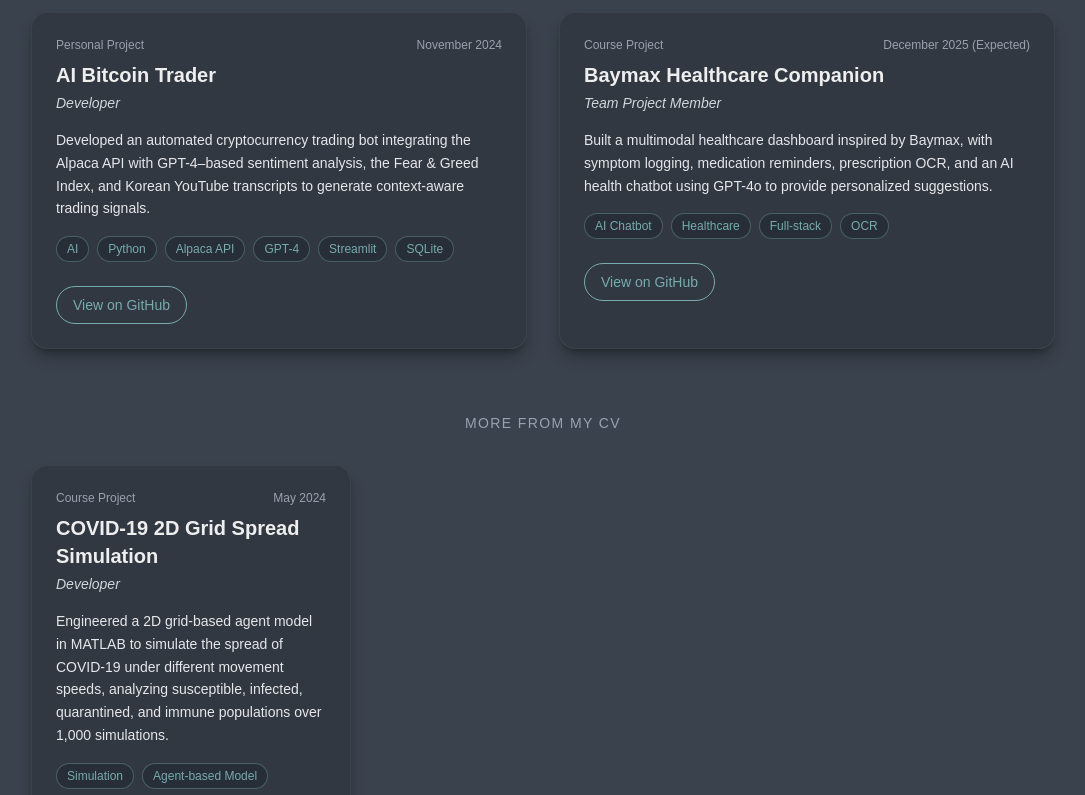
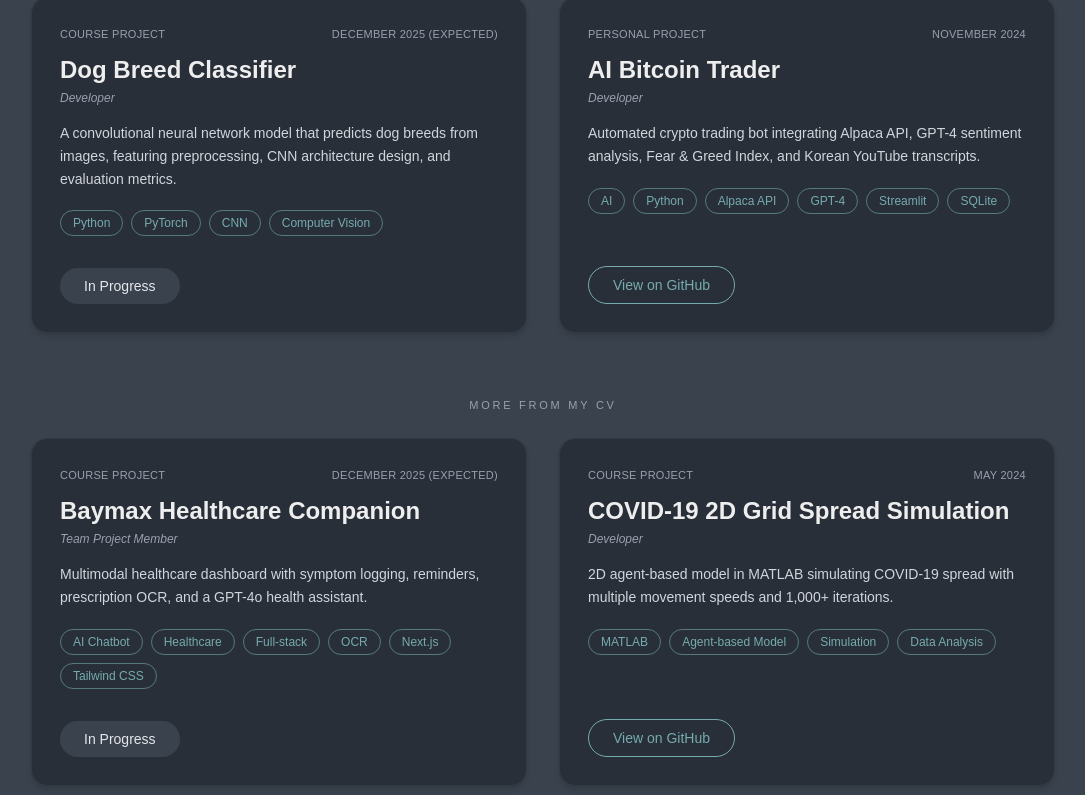
Before and after one commit to jihyeleekr/jihye-personal-webpage, a Next.js app: page / in a window 1280 px wide. Shown: the part 4840-5635 px from the top of the page, without its empty margins (97-1182 px from the left). Built offline with nearby package versions, Linux system fonts and the light colour scheme.

Commit message:
project update

```diff
--- a/components/Projects.tsx
+++ b/components/Projects.tsx
@@ -1,157 +1,208 @@
 "use client";
 
-import Link from "next/link";
-
-type Project = {
-  name: string;
-  role: string;
-  timeframe: string;
-  type: "Personal Project" | "Course Project";
-  description: string;
-  tags: string[];
-  link: string;
-  featured?: boolean;
+type TechTagProps = {
+  label: string;
 };
 
-const projects: Project[] = [
-  {
-    name: "AI Bitcoin Trader",
-    role: "Developer",
-    timeframe: "November 2024",
-    type: "Personal Project",
-    description:
-      "Developed an automated cryptocurrency trading bot integrating the Alpaca API with GPT-4–based sentiment analysis, the Fear & Greed Index, and Korean YouTube transcripts to generate context-aware trading signals.",
-    tags: ["AI", "Python", "Alpaca API", "GPT-4", "Streamlit", "SQLite"],
-    link: "https://github.com/jihyeleekr/aibitcoin",
-    featured: true,
-  },
-  {
-    name: "Baymax Healthcare Companion",
-    role: "Team Project Member",
-    timeframe: "December 2025 (Expected)",
-    type: "Course Project",
-    description:
-      "Built a multimodal healthcare dashboard inspired by Baymax, with symptom logging, medication reminders, prescription OCR, and an AI health chatbot using GPT-4o to provide personalized suggestions.",
-    tags: ["AI Chatbot", "Healthcare", "Full-stack", "OCR"],
-    link: "https://github.com/jihyeleekr/Baymax",
-    featured: true,
-  },
-  {
-    name: "COVID-19 2D Grid Spread Simulation",
-    role: "Developer",
-    timeframe: "May 2024",
-    type: "Course Project",
-    description:
-      "Engineered a 2D grid-based agent model in MATLAB to simulate the spread of COVID-19 under different movement speeds, analyzing susceptible, infected, quarantined, and immune populations over 1,000 simulations.",
-    tags: ["Simulation", "Agent-based Model", "MATLAB", "Data Analysis"],
-    link: "https://github.com/jihyeleekr/COVID-19-2D-Grid-Spread-Simulation-An-Agent-Based-Model",
-  },
-];
+function TechTag({ label }: TechTagProps) {
+  return (
+    <span className="inline-flex items-center rounded-full border border-[#76ABAE]/60 px-3 py-1 text-xs text-[#76ABAE]">
+      {label}
+    </span>
+  );
+}
 
 export default function Projects() {
-  const featuredProjects = projects.filter((p) => p.featured);
-  const otherProjects = projects.filter((p) => !p.featured);
-
   return (
     <section className="text-[#EEEEEE] py-24 px-6">
       <div className="max-w-5xl mx-auto">
-        {/* Header */}
-        <div className="text-center">
-          <p className="text-sm tracking-widest text-[#76ABAE] uppercase">
+        {/* Section label */}
+        <p className="text-xs tracking-widest text-center text-[#76ABAE] uppercase">
           Projects
         </p>
-          <h2 className="mt-3 text-3xl md:text-4xl font-extrabold">
-            A snapshot of my technical work.
+
+        {/* Main heading */}
+        <h2 className="mt-2 text-3xl md:text-4xl font-extrabold text-center">
+          Selected work & research projects.
         </h2>
-          <p className="mt-4 text-gray-300 text-lg max-w-2xl mx-auto">
-            Selected projects from my CV, focusing on AI, healthcare, and
-            simulation.
+
+        <p className="mt-4 text-center text-sm md:text-base text-gray-300 max-w-2xl mx-auto">
+          A mix of personal projects and course work where I combined AI, data,
+          and full-stack development.
         </p>
+
+        {/* ========= FEATURED PROJECTS ========= */}
+        <div className="mt-12">
+          <p className="text-[11px] tracking-[0.25em] text-center text-gray-400 uppercase">
+            Featured Projects
+          </p>
+
+          <div className="mt-6 grid gap-8 md:grid-cols-2">
+            {/* Dog Breed Classifier – Featured & In Progress */}
+            <article
+              className="flex flex-col justify-between h-full rounded-2xl bg-[#222831]/70 border border-white/5
+                         p-6 md:p-7 shadow-md hover:-translate-y-1 hover:shadow-xl hover:shadow-black/20
+                         transition-transform transition-shadow duration-300"
+            >
+              <div>
+                <div className="flex items-baseline justify-between text-[11px] uppercase tracking-wide text-gray-400">
+                  <span>Course Project</span>
+                  <span>December 2025 (Expected)</span>
                 </div>
 
-        {/* Featured projects */}
-        {featuredProjects.length > 0 && (
-          <div className="mt-16">
-            <h3 className="text-sm tracking-widest text-gray-400 uppercase text-center">
-              Featured Projects
+                <h3 className="mt-3 text-xl md:text-2xl font-semibold">
+                  Dog Breed Classifier
                 </h3>
-            <div className="mt-8 grid gap-8 md:grid-cols-2">
-              {featuredProjects.map((project) => (
-                <ProjectCard key={project.name} project={project} featured />
-              ))}
+                <p className="mt-1 text-xs italic text-gray-400">Developer</p>
+
+                <p className="mt-4 text-sm text-gray-300 leading-relaxed">
+                  A convolutional neural network model that predicts dog breeds from images,
+                  featuring preprocessing, CNN architecture design, and evaluation metrics.
+                </p>
+
+                <div className="mt-5 flex flex-wrap gap-2">
+                  <TechTag label="Python" />
+                  <TechTag label="PyTorch" />
+                  <TechTag label="CNN" />
+                  <TechTag label="Computer Vision" />
                 </div>
               </div>
-        )}
 
-        {/* Other projects */}
-        {otherProjects.length > 0 && (
-          <div className="mt-16">
-            <h3 className="text-sm tracking-widest text-gray-400 uppercase text-center">
-              More from my CV
+              <span className="mt-8 inline-flex self-start rounded-full bg-[#3A424D] px-6 py-2 text-sm font-medium text-gray-200">
+                In Progress
+              </span>
+            </article>
+
+            {/* AI Bitcoin Trader */}
+            <article
+              className="flex flex-col justify-between h-full rounded-2xl bg-[#222831]/70 border border-white/5
+                         p-6 md:p-7 shadow-md hover:-translate-y-1 hover:shadow-xl hover:shadow-black/20
+                         transition-transform transition-shadow duration-300"
+            >
+              <div>
+                <div className="flex items-baseline justify-between text-[11px] uppercase tracking-wide text-gray-400">
+                  <span>Personal Project</span>
+                  <span>November 2024</span>
+                </div>
+
+                <h3 className="mt-3 text-xl md:text-2xl font-semibold">
+                  AI Bitcoin Trader
                 </h3>
-            <div className="mt-8 grid gap-8 md:grid-cols-2 lg:grid-cols-3">
-              {otherProjects.map((project) => (
-                <ProjectCard key={project.name} project={project} />
-              ))}
+                <p className="mt-1 text-xs italic text-gray-400">Developer</p>
+
+                <p className="mt-4 text-sm text-gray-300 leading-relaxed">
+                  Automated crypto trading bot integrating Alpaca API, GPT-4 sentiment analysis,
+                  Fear &amp; Greed Index, and Korean YouTube transcripts.
+                </p>
+
+                <div className="mt-5 flex flex-wrap gap-2">
+                  <TechTag label="AI" />
+                  <TechTag label="Python" />
+                  <TechTag label="Alpaca API" />
+                  <TechTag label="GPT-4" />
+                  <TechTag label="Streamlit" />
+                  <TechTag label="SQLite" />
                 </div>
               </div>
-        )}
+
+              <a
+                href="https://github.com/jihyeleekr/aibitcoin"
+                target="_blank"
+                rel="noopener noreferrer"
+                className="mt-8 inline-flex self-start rounded-full border border-[#76ABAE] px-6 py-2 text-sm font-medium text-[#76ABAE] hover:bg-[#76ABAE]/10 transition"
+              >
+                View on GitHub
+              </a>
+            </article>
+          </div>
+        </div>
+
+        {/* ========= MORE FROM MY CV ========= */}
+        <div className="mt-16">
+          <p className="text-[11px] tracking-[0.25em] text-center text-gray-400 uppercase">
+            More from my CV
+          </p>
+
+          <div className="mt-6 grid gap-8 md:grid-cols-2">
+            {/* Baymax Healthcare Companion – In Progress */}
+            <article
+              className="flex flex-col justify-between h-full rounded-2xl bg-[#222831]/70 border border-white/5
+                         p-6 md:p-7 shadow-md hover:-translate-y-1 hover:shadow-xl hover:shadow-black/20
+                         transition-transform transition-shadow duration-300"
+            >
+              <div>
+                <div className="flex items-baseline justify-between text-[11px] uppercase tracking-wide text-gray-400">
+                  <span>Course Project</span>
+                  <span>December 2025 (Expected)</span>
+                </div>
+
+                <h3 className="mt-3 text-xl md:text-2xl font-semibold">
+                  Baymax Healthcare Companion
+                </h3>
+                <p className="mt-1 text-xs italic text-gray-400">Team Project Member</p>
+
+                <p className="mt-4 text-sm text-gray-300 leading-relaxed">
+                  Multimodal healthcare dashboard with symptom logging, reminders,
+                  prescription OCR, and a GPT-4o health assistant.
+                </p>
+
+                <div className="mt-5 flex flex-wrap gap-2">
+                  <TechTag label="AI Chatbot" />
+                  <TechTag label="Healthcare" />
+                  <TechTag label="Full-stack" />
+                  <TechTag label="OCR" />
+                  <TechTag label="Next.js" />
+                  <TechTag label="Tailwind CSS" />
+                </div>
+              </div>
+
+              <span className="mt-8 inline-flex self-start rounded-full bg-[#3A424D] px-6 py-2 text-sm font-medium text-gray-200">
+                In Progress
+              </span>
+            </article>
+
+            {/* COVID-19 Simulation */}
+            <article
+              className="flex flex-col justify-between h-full rounded-2xl bg-[#222831]/70 border border-white/5
+                         p-6 md:p-7 shadow-md hover:-translate-y-1 hover:shadow-xl hover:shadow-black/20
+                         transition-transform transition-shadow duration-300"
+            >
+              <div>
+                <div className="flex items-baseline justify-between text-[11px] uppercase tracking-wide text-gray-400">
+                  <span>Course Project</span>
+                  <span>May 2024</span>
+                </div>
+
+                <h3 className="mt-3 text-xl md:text-2xl font-semibold">
+                  COVID-19 2D Grid Spread Simulation
+                </h3>
+                <p className="mt-1 text-xs italic text-gray-400">Developer</p>
+
+                <p className="mt-4 text-sm text-gray-300 leading-relaxed">
+                  2D agent-based model in MATLAB simulating COVID-19 spread with multiple
+                  movement speeds and 1,000+ iterations.
+                </p>
+
+                <div className="mt-5 flex flex-wrap gap-2">
+                  <TechTag label="MATLAB" />
+                  <TechTag label="Agent-based Model" />
+                  <TechTag label="Simulation" />
+                  <TechTag label="Data Analysis" />
+                </div>
+              </div>
+
+              <a
+                href="https://github.com/jihyeleekr/COVID-19-2D-Grid-Spread-Simulation-An-Agent-Based-Model"
+                target="_blank"
+                rel="noopener noreferrer"
+                className="mt-8 inline-flex self-start rounded-full border border-[#76ABAE] px-6 py-2 text-sm font-medium text-[#76ABAE] hover:bg-[#76ABAE]/10 transition"
+              >
+                View on GitHub
+              </a>
+            </article>
+          </div>
+        </div>
       </div>
     </section>
   );
 }
-
-function ProjectCard({
-  project,
-  featured = false,
-}: {
-  project: Project;
-  featured?: boolean;
-}) {
-  return (
-    <div
-      className={`relative flex flex-col h-full rounded-2xl border border-white/5 bg-[#31363F]/80 px-6 py-6 shadow-lg shadow-black/30 transition-transform hover:-translate-y-1 hover:shadow-xl ${featured ? "md:col-span-1" : ""
-        }`}
-    >
-      {/* Type & timeframe */}
-      <div className="flex items-center justify-between text-xs text-gray-400 mb-2">
-        <span>{project.type}</span>
-        <span>{project.timeframe}</span>
-      </div>
-
-      {/* Title */}
-      <h3 className="text-xl font-semibold">
-        {project.name}
-      </h3>
-      <p className="mt-1 text-sm italic text-gray-300">{project.role}</p>
-
-      {/* Description */}
-      <p className="mt-4 text-sm text-gray-200 leading-relaxed">
-        {project.description}
-      </p>
-
-      {/* Tags */}
-      <div className="mt-4 flex flex-wrap gap-2">
-        {project.tags.map((tag) => (
-          <span
-            key={tag}
-            className="rounded-full border border-[#76ABAE]/40 bg-[#222831]/60 px-2.5 py-1 text-xs text-[#76ABAE]"
-          >
-            {tag}
-          </span>
-        ))}
-      </div>
-
-      {/* Links */}
-      <div className="mt-6 flex gap-3">
-        <Link
-          href={project.link}
-          target="_blank"
-          className="inline-flex items-center justify-center rounded-full border border-[#76ABAE] px-4 py-2 text-sm font-medium text-[#76ABAE] hover:bg-[#76ABAE] hover:text-[#222831] transition-colors"
-        >
-          View on GitHub
-        </Link>
-      </div>
-    </div>
-  );
-}
```
Lines whose indentation alone changed are shown as unchanged.
